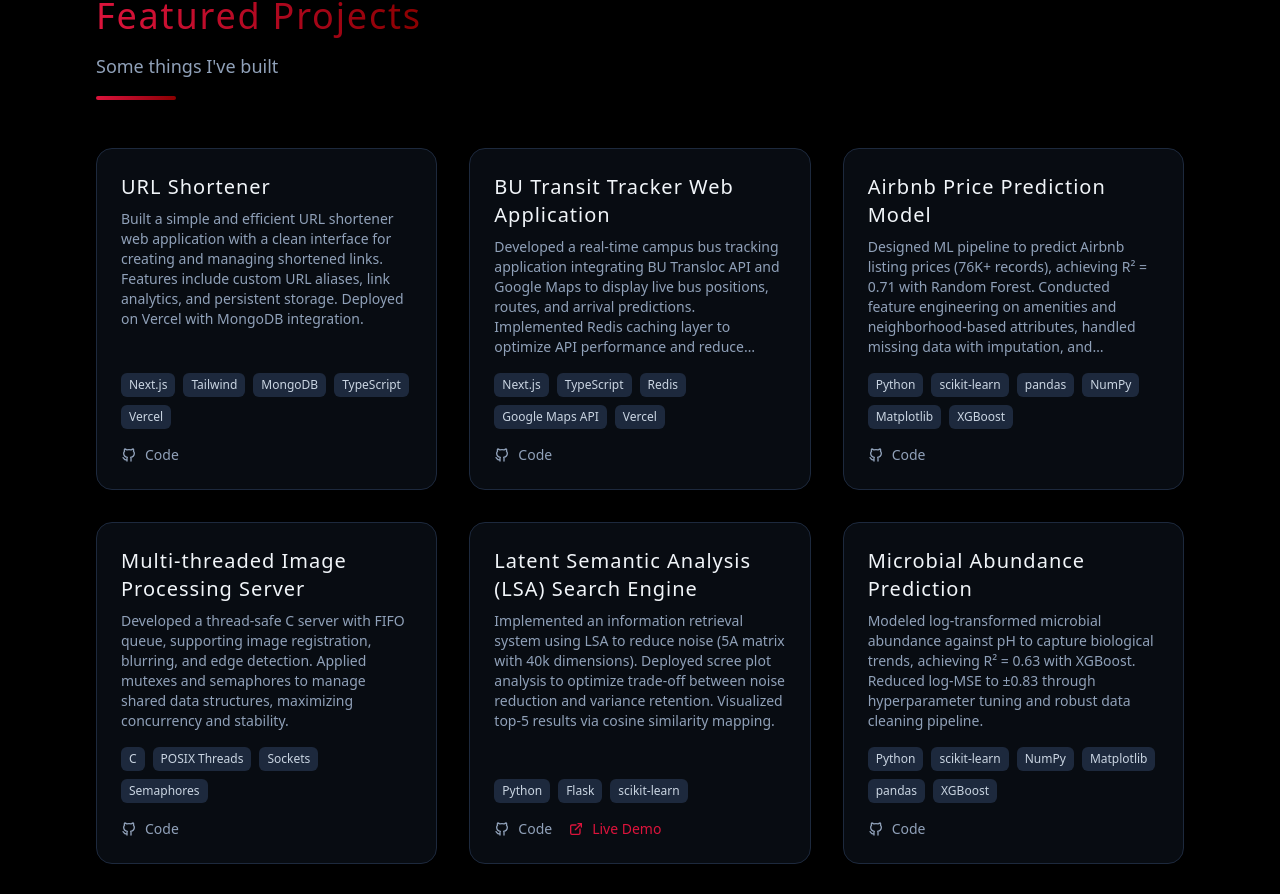
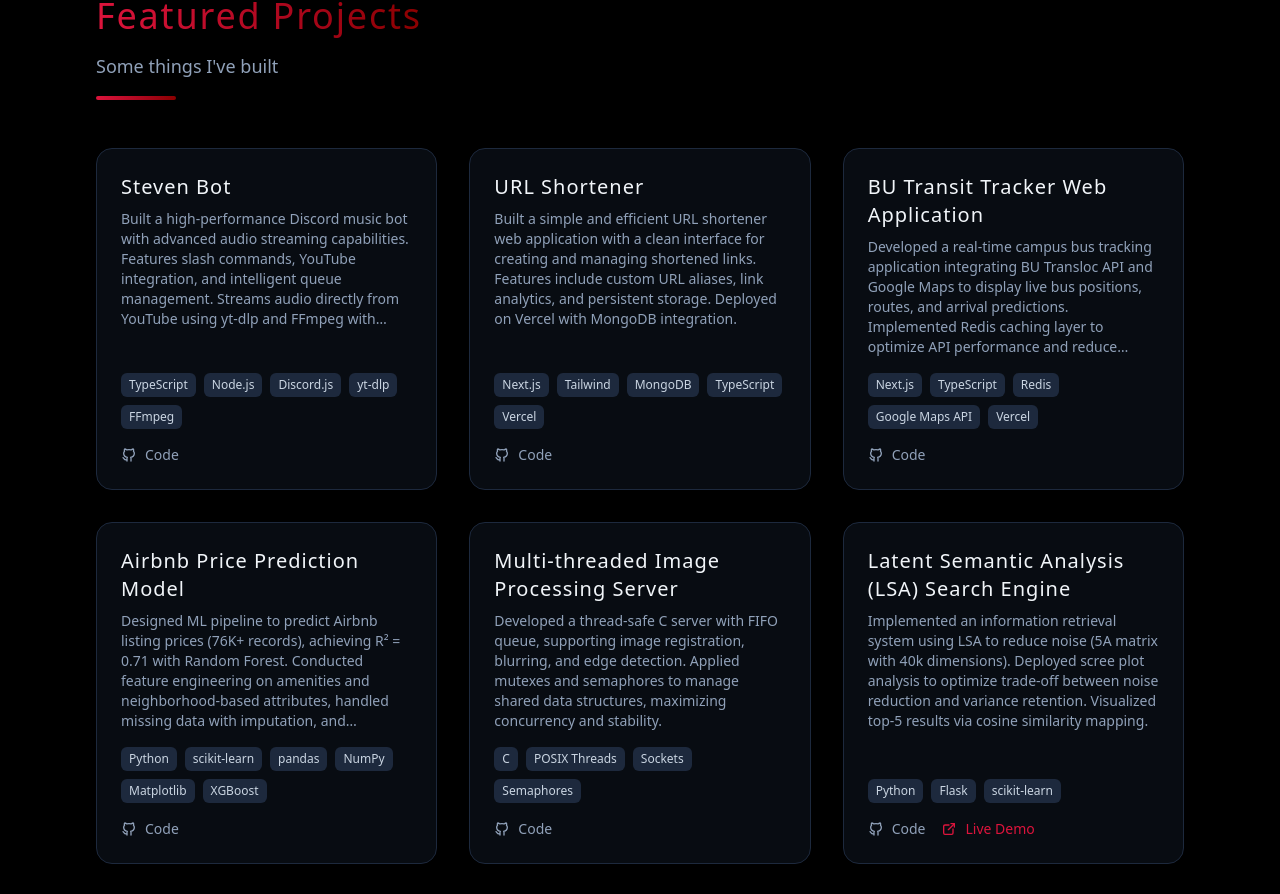
Before and after one commit to blankwatermelon/personal-website, a Next.js app: page / in a window 1280 px wide. Shown: the part 1524-2418 px from the top of the page. Built offline with nearby package versions, Linux system fonts and the light colour scheme.

Commit message:
Update metadata URL and add new project "Steven Bot" to portfolio

```diff
--- a/src/app/layout.tsx
+++ b/src/app/layout.tsx
@@ -30,7 +30,7 @@ const spaceGrotesk = Space_Grotesk({
 });
 
 export const metadata: Metadata = {
-  metadataBase: new URL("https://personal-website-two-pi-35.vercel.app"),
+  metadataBase: new URL("https://kenney-personal.vercel.app"),
   title: {
     template: `%s | ${portfolioData.name}`,
     default: `${portfolioData.name} - ${portfolioData.role}`,
--- a/src/data/portfolio.ts
+++ b/src/data/portfolio.ts
@@ -98,6 +98,15 @@ export const portfolioData: PortfolioData = {
   experience: [],
   projects: [
     {
+      title: "Steven Bot",
+      description:
+        "Built a high-performance Discord music bot with advanced audio streaming capabilities. Features slash commands, YouTube integration, and intelligent queue management. Streams audio directly from YouTube using yt-dlp and FFmpeg with Opus encoding, without saving files to disk for optimal performance and reliability.",
+      techStack: ["TypeScript", "Node.js", "Discord.js", "yt-dlp", "FFmpeg"],
+      link: "",
+      github: "https://github.com/blankwatermelon/steven-bot",
+      thumbnail: "",
+    },
+    {
       title: "URL Shortener",
       description:
         "Built a simple and efficient URL shortener web application with a clean interface for creating and managing shortened links. Features include custom URL aliases, link analytics, and persistent storage. Deployed on Vercel with MongoDB integration.",
--- /dev/null
+++ b/src/global.d.ts
@@ -0,0 +1 @@
+declare module "*.css";
```
